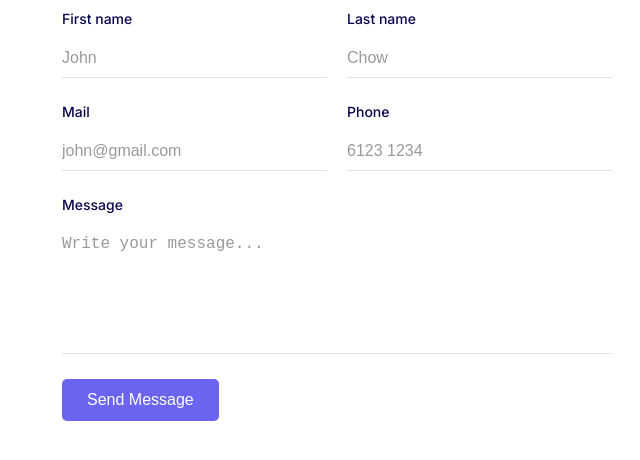
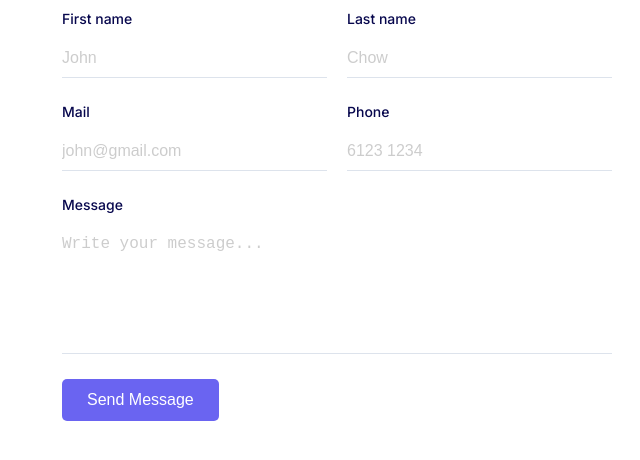
Before and after one commit to Bernard-HCK/Oriental_E, a plain HTML site: page index.html in a window 1280 px wide. Shown: the part 90-550 px from the top of the page, without its empty margins (303-943 px from the left). Drawn offline with Linux system fonts and the light colour scheme.

Commit message:
Add files via upload

```diff
--- a/form.css
+++ b/form.css
@@ -53,7 +53,7 @@
           resize: none;
         }
         .formbold-form-input::placeholder {
-          color: rgba(0, 0, 0, 0.4);
+          color: rgba(0, 0, 0, 0.2);
         }
         .formbold-form-input:focus {
           border-color: #6A64F1;
```
